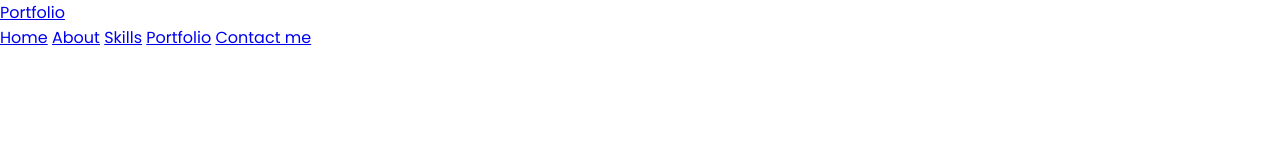
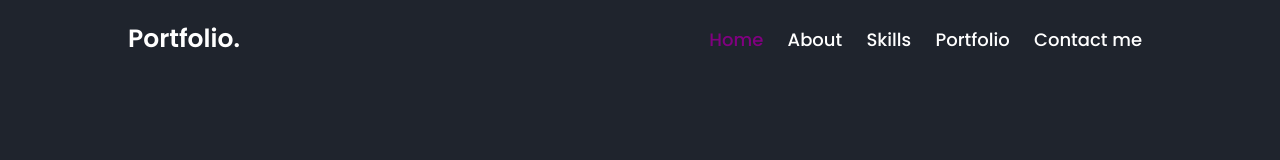
Before and after one commit to Uwakmfon-Ekong/Myportfolio, a plain HTML site: page index.html in a window 1280 px wide. Drawn offline with Linux system fonts and the light colour scheme.

Commit message:
first commit

```diff
--- a/index.html
+++ b/index.html
@@ -11,9 +11,9 @@
   </head>
   <body>
     <header class="header">
-      <a href="#" class="Logo">Portfolio</a>
+      <a href="#" class="logo">Portfolio.</a>
       <nav class="navbar">
-        <a href="#home">Home</a>
+        <a href="#home" class="active">Home</a>
         <a href="#about">About</a>
         <a href="#skills">Skills</a>
         <a href="#portfolio">Portfolio</a>
--- a/style.css
+++ b/style.css
@@ -4,3 +4,38 @@
     box-sizing: border-box;
     font-family: 'Poppins', sans-serif;
 }
+body{
+    background-color: #1f242d;
+}
+header{
+    position: fixed;
+    top: 0;
+    left: 0;
+    width: 100%;
+    display: flex;
+    justify-content: space-between;
+    background: transparent;
+    padding: 20px 10%;
+    z-index: 100;
+    align-items: center;
+}
+.logo{
+    font-size: 25px;
+    color: #fff;
+    text-decoration: none;
+    font-weight: 600;
+}
+
+nav a{
+    text-decoration: none;
+    color: #fff;
+    padding: 0 10px;
+    font-weight: 500;
+    font-size: 18px;
+    transition: .3s;
+}
+nav a:hover,
+nav a.active
+{
+    color:purple ;
+}
```
Also changed, not shown: images/portfolio dp.jpg (added).
